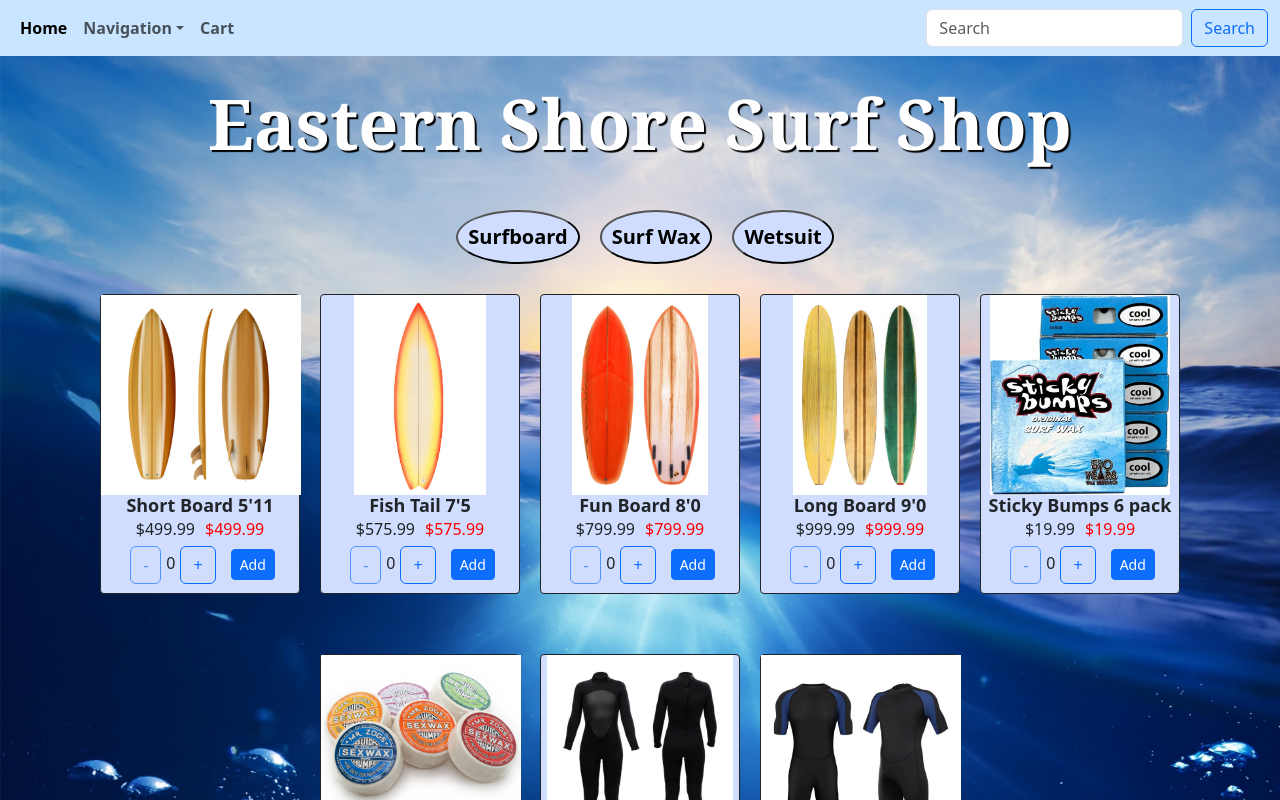
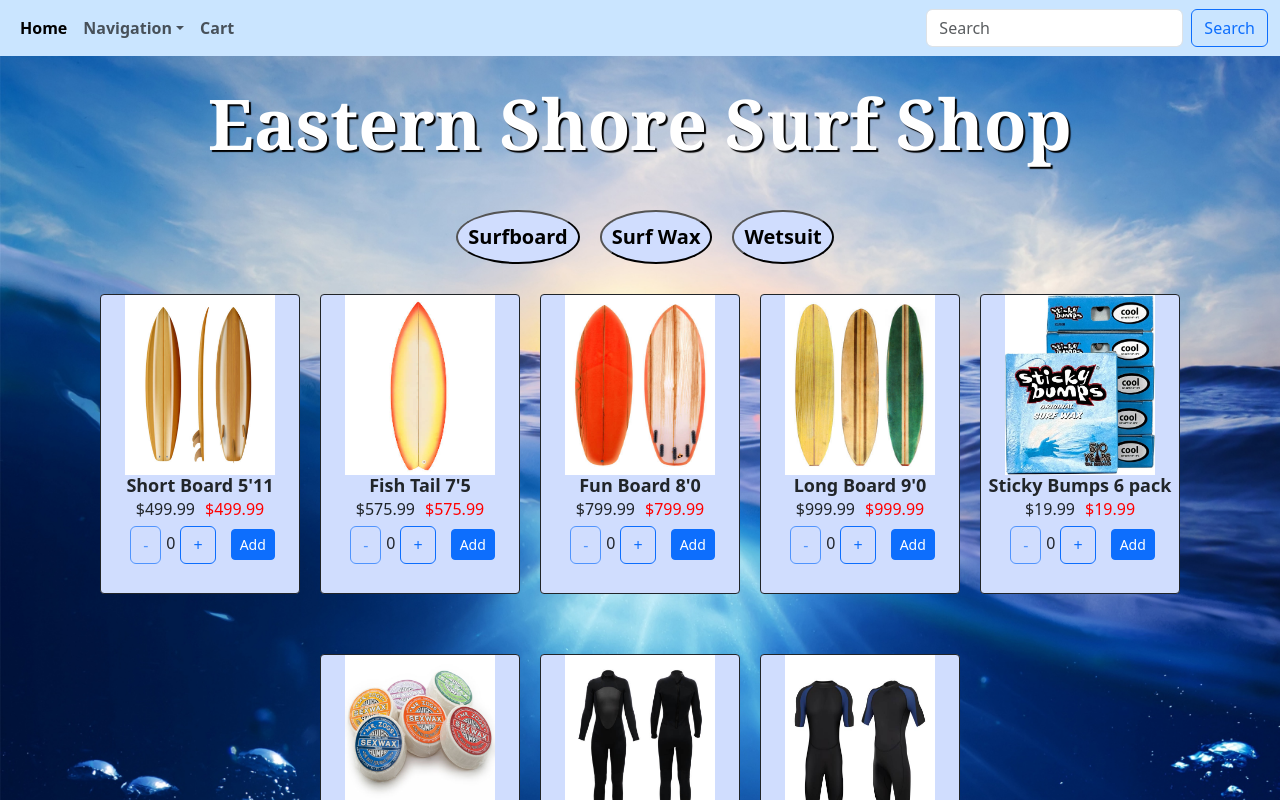
Before and after one commit to patrickryan331/onlineStore, a React (Create React App) app in the folder app/: page / in a window 1280 px wide. Shown: the top 800 px of the page. Built offline with nearby package versions, Linux system fonts and the light colour scheme.

Commit message:
css  edits

```diff
--- a/app/src/components/styles/product.css
+++ b/app/src/components/styles/product.css
@@ -11,7 +11,8 @@
 
 
 .product img{
-    height: 200px;
+    height: 180px;
+    width: 150px;
 }
 
 
```
Also changed, not shown: 1 other file (tests, documents, lock files or other folders).
